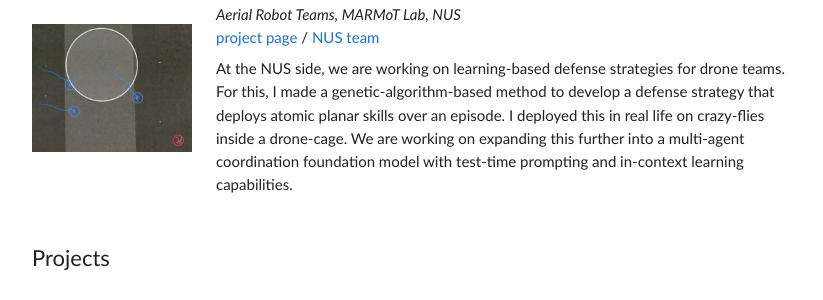
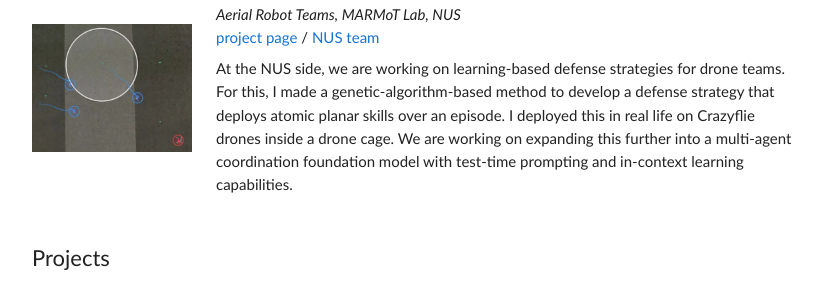
Before and after one commit to SwaminathanSK/SwaminathanSK.github.io, a Jekyll site: the page built from research/index.html, in a window 1280 px wide. Shown: the part 1127-1427 px from the top of the page, without its empty margins (228-1051 px from the left). Built offline with Jekyll 4.4.1, drawn with Linux system fonts in a browser that asks for light colours.

Commit message:
Strike vs Guard: Crazyflie drones, drone cage
Co-Authored-By: Claude Opus 5.5 <noreply@anthropic.com>

```diff
--- a/_data/ongoing.yml
+++ b/_data/ongoing.yml
@@ -11,6 +11,6 @@
   description: >-
     At the NUS side, we are working on learning-based defense strategies for drone teams. For
     this, I made a genetic-algorithm-based method to develop a defense strategy that deploys
-    atomic planar skills over an episode. I deployed this in real life on crazy-flies inside a
-    drone-cage. We are working on expanding this further into a multi-agent coordination
+    atomic planar skills over an episode. I deployed this in real life on Crazyflie drones inside a
+    drone cage. We are working on expanding this further into a multi-agent coordination
     foundation model with test-time prompting and in-context learning capabilities.
```
